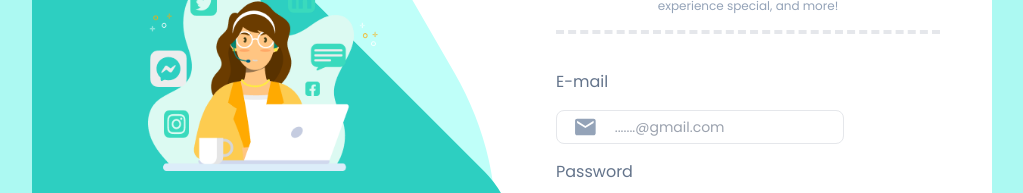
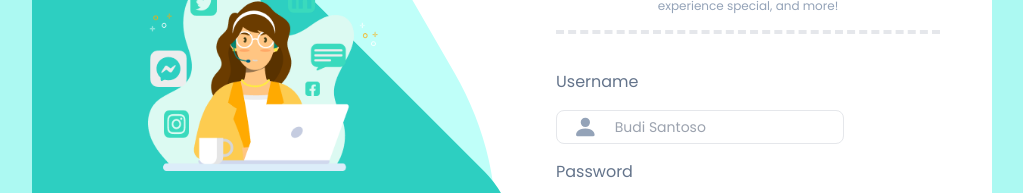
Before and after one commit to prysciladinda/Social-Media-Apps, a React (Vite) app: page /login in a window 1280 px wide. Shown: the part 186-379 px from the top of the page, without its empty margins (168-1191 px from the left). Built offline with nearby package versions, Linux system fonts and the light colour scheme; a web font is replaced by a local one.

Commit message:
fix:in page login

```diff
--- a/src/pages/auth/Login.tsx
+++ b/src/pages/auth/Login.tsx
@@ -5,38 +5,39 @@ import logoOrang from "../../assets/logo-orang.png";
 import logoAbiAsa from "../../assets/Abi-Asa.png";
 import { Link, useNavigate } from "react-router-dom";
 
-import { MdEmail } from "react-icons/md";
+import { BsFillPersonFill } from "react-icons/bs";
 import { FaLock } from "react-icons/fa";
 import withReactContent from "sweetalert2-react-content";
 import React, { useState, useEffect } from "react";
 import { useCookies } from "react-cookie";
 import Swal from "../../utils/swal";
 import axios from "axios";
-// import { useDispatch } from "react";
+import { useDispatch } from "react-redux";
+import { handleAuth } from "../../utils/redux/reducers/reducer";
 
 function Login() {
+  const dispatch = useDispatch();
+  const navigate = useNavigate();
+  const MySwal = withReactContent(Swal);
   const [, setCookie] = useCookies(["token"]);
-  const MySwal = withReactContent(Swal);
   const [disabled, setDisabled] = useState<boolean>(true);
   const [loading, setLoading] = useState<boolean>(false);
   const [password, setPassword] = useState<string>("");
-  const [email, setEmail] = useState<string>("");
-  // const dispatch = useDispatch()
-  const navigate = useNavigate();
+  const [name, setName] = useState<string>("");
 
   useEffect(() => {
-    if (email && password) {
+    if (name && password) {
       setDisabled(false);
     } else {
       setDisabled(true);
     }
-  }, [email, password]);
+  }, [name, password]);
 
   const handleSubmit = async (e: React.FormEvent<HTMLFormElement>) => {
     setLoading(true);
     e.preventDefault();
     const body = {
-      email,
+      name,
       password,
     };
     axios
@@ -44,7 +45,7 @@ function Login() {
       .then((res) => {
         const { data, message } = res.data;
         setCookie("token", data.token, { path: "/" });
-        // dispatch(handleAuth(true));
+        dispatch(handleAuth(true));
         MySwal.fire({
           title: "Success",
           text: message,
@@ -97,14 +98,14 @@ function Login() {
               className="flex flex-col pt-9 gap-4 min-w-[40%] "
               onSubmit={(e) => handleSubmit(e)}
             >
-              <p className="text-start text-slate-500">E-mail</p>
+              <p className="text-start text-slate-500">Username</p>
               <div className=" flex w-3/4 pl-4 flex-row gap-1 border items-center rounded-lg">
-                <MdEmail className="h-7 w-7 text-slate-400 " />
+                <BsFillPersonFill className="h-7 w-7 text-slate-400 " />
                 <Input
                   id="input-username"
-                  type="email"
-                  placeholder=".......@gmail.com"
-                  onChange={(e) => setEmail(e.target.value)}
+                  type="username"
+                  placeholder="Budi Santoso"
+                  onChange={(e) => setName(e.target.value)}
                 />
               </div>
               <p className="text-start text-slate-500">Password</p>
--- a/src/routes/index.tsx
+++ b/src/routes/index.tsx
@@ -13,10 +13,6 @@ import Detail from "../pages/detail";
 import Profil from "../pages/profil";
 import Beranda from "../pages";
 import Login from "../pages/auth/Login";
-
-
-axios.defaults.baseURL =
-  "https://vitserver.swaggerhub.com/griffinhenry07/socialmedia/1.0.0/";
 
 function App() {
   const [cookie, , removeCookie] = useCookies(["token"]);
```
